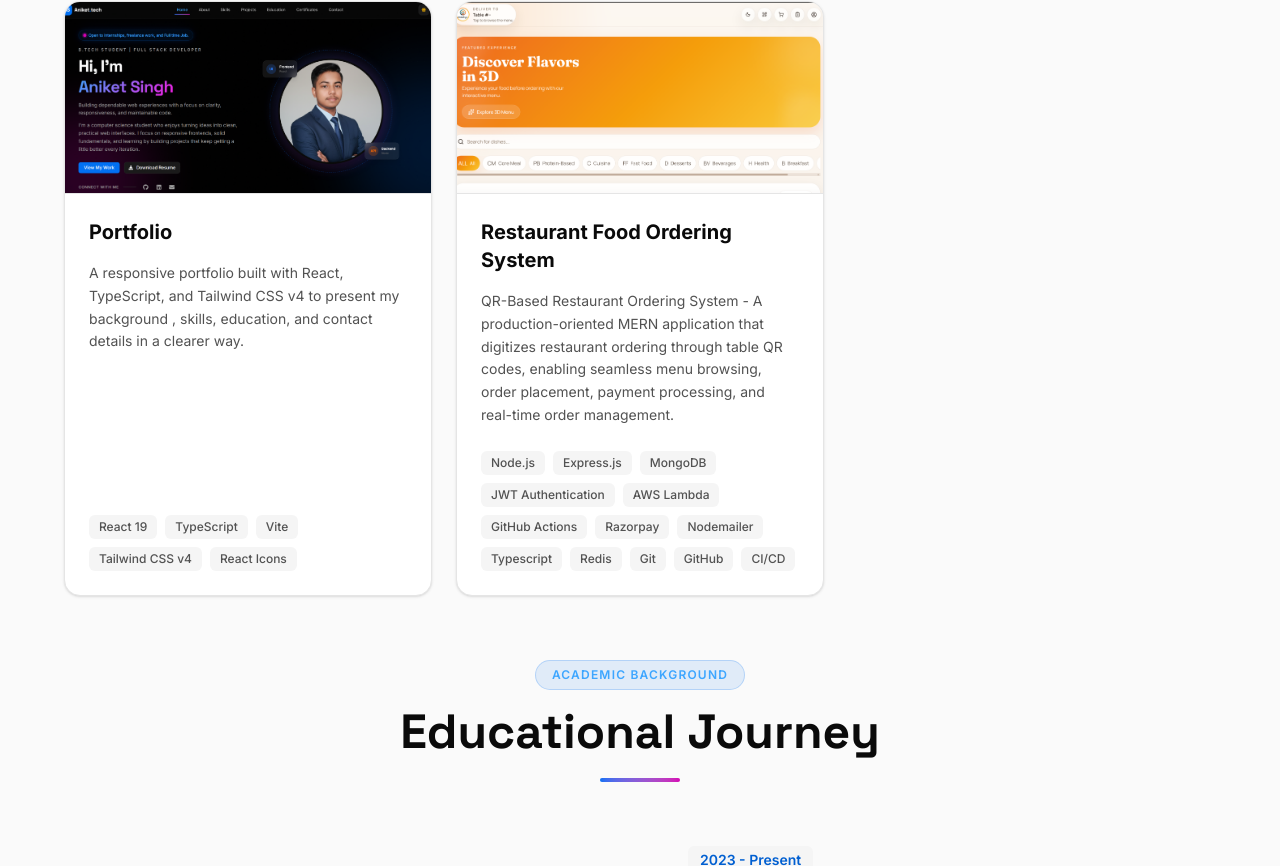
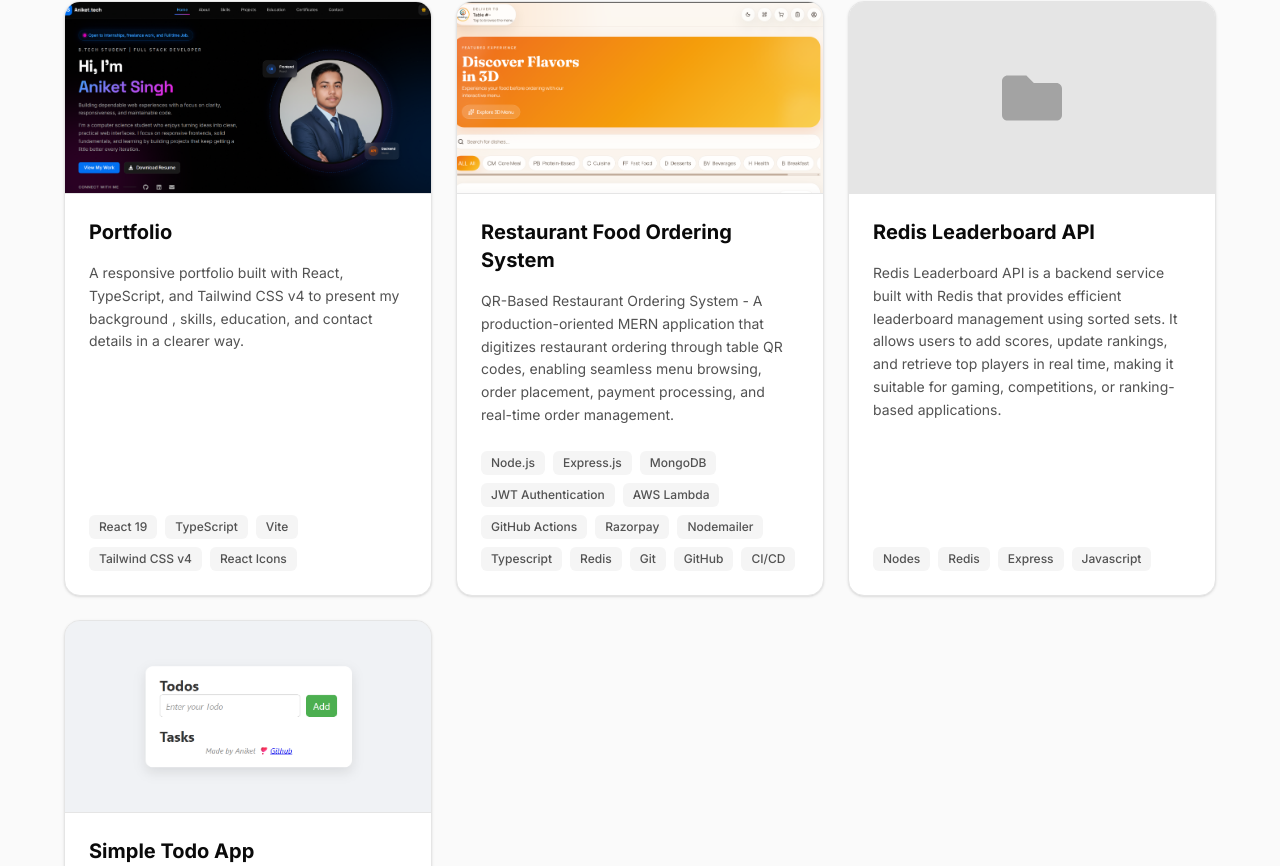
Before and after one commit to aniket-singh-04/myPortfolio, a React (Vite) app: page / in a window 1280 px wide. Shown: the part 3254-4120 px from the top of the page. Built offline with nearby package versions, Linux system fonts and the light colour scheme.

Commit message:
add new projects

```diff
--- a/src/data/projects.ts
+++ b/src/data/projects.ts
@@ -17,10 +17,31 @@ export const projects: Project[] = [
     title: 'Restaurant Food Ordering System',
     description:
       'QR-Based Restaurant Ordering System - A production-oriented MERN application that digitizes restaurant ordering through table QR codes, enabling seamless menu browsing, order placement, payment processing, and real-time order management.',
-    techStack: ['Node.js', 'Express.js', 'MongoDB', 'JWT Authentication', 'AWS Lambda', 'GitHub Actions', 'Razorpay', 'Nodemailer','Typescript', 'Redis', 'Git', 'GitHub', 'CI/CD'],
+    techStack: ['Node.js', 'Express.js', 'MongoDB', 'JWT Authentication', 'AWS Lambda', 'GitHub Actions', 'Razorpay', 'Nodemailer', 'Typescript', 'Redis', 'Git', 'GitHub', 'CI/CD'],
     githubLink: 'https://github.com/aniket-singh-04/myPortfolio',
     liveLink: 'https://mealtap.in',
     image: new URL("../assets/project2.png", import.meta.url).href,
     category: 'fullstack',
   },
+  {
+    id: 3,
+    title: 'Redis Leaderboard API',
+    description:
+      'Redis Leaderboard API is a backend service built with Redis that provides efficient leaderboard management using sorted sets. It allows users to add scores, update rankings, and retrieve top players in real time, making it suitable for gaming, competitions, or ranking-based applications.',
+    techStack: ['Nodes', 'Redis', 'Express', 'Javascript'],
+    githubLink: 'https://github.com/aniket-singh-04/Redis_Leaderboard_API',
+    liveLink: '',
+    category: 'backend',
+  },
+  {
+    id: 4,
+    title: 'Simple Todo App',
+    description:
+      'A simple and clean Todo List web application that helps users add, manage, and track daily tasks efficiently. It features an easy-to-use interface where tasks can be added and marked as completed, helping improve productivity and organization.',
+    techStack: ['Html', 'CSS', 'Javascript'],
+    githubLink: 'https://github.com/aniket-singh-04/Todo-Web-App',
+    liveLink: 'https://simple-todos-web-app.netlify.app',
+    image: new URL("../assets/project0.png", import.meta.url).href,
+    category: 'frontend',
+  },
 ];
```
Also changed, not shown: src/assets/project0.png (added).
